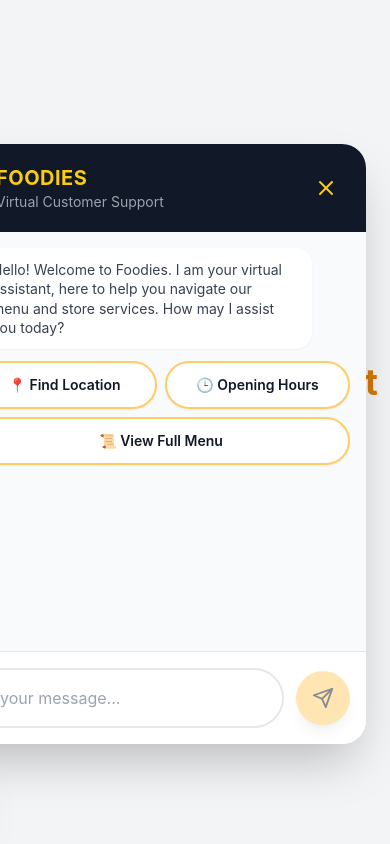
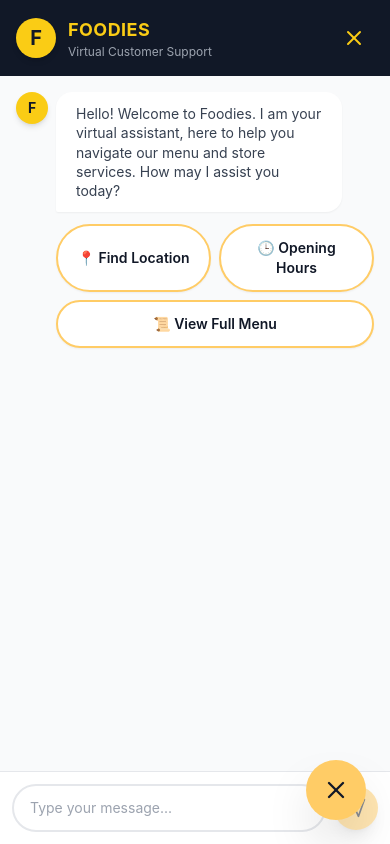
Before and after one commit to ZChigz/foodies_chatbot, a React (Vite) app in the folder frontend/: page / in a window 390 px wide. Both pictures are taken after a click on the button 336 px from the left and 787 px from the top of the page. Built offline with nearby package versions, Linux system fonts and the light colour scheme; a web font is replaced by a local one.

Commit message:
feat: add mobile-friendly responsive chat interface

```diff
--- a/frontend/src/FoodiesChatWidget.jsx
+++ b/frontend/src/FoodiesChatWidget.jsx
@@ -116,7 +116,7 @@
   };
 
   return (
-    <div className="fixed bottom-6 right-6 z-50">
+    <>
       <AnimatePresence>
         {isOpen && (
           <motion.div
@@ -124,18 +124,18 @@
             animate={{ opacity: 1, scale: 1, y: 0 }}
             exit={{ opacity: 0, scale: 0.8, y: 20 }}
             transition={{ type: 'spring', stiffness: 300, damping: 25 }}
-            className="mb-4 w-[450px] h-[600px] bg-white rounded-3xl shadow-2xl flex flex-col overflow-hidden"
+            className="fixed z-50 bg-white shadow-2xl transition-all duration-300 inset-0 w-full h-full rounded-none md:bottom-5 md:right-5 md:w-[400px] md:h-[600px] md:rounded-2xl flex flex-col overflow-hidden"
           >
             {/* Header - Dark with Yellow FOODIES text */}
-            <div className="bg-gray-900 p-5 shadow-lg">
+            <div className="bg-gray-900 p-4 md:p-5 shadow-lg">
               <div className="flex items-center justify-between">
                 <div className="flex items-center space-x-3">
-                  <div className="w-12 h-12 bg-yellow-400 rounded-full flex items-center justify-center shadow-md">
-                    <span className="text-2xl font-bold text-gray-900">F</span>
+                  <div className="w-10 h-10 md:w-12 md:h-12 bg-yellow-400 rounded-full flex items-center justify-center shadow-md">
+                    <span className="text-xl md:text-2xl font-bold text-gray-900">F</span>
                   </div>
                   <div>
-                    <h3 className="text-yellow-400 font-bold text-xl tracking-wide">FOODIES</h3>
-                    <p className="text-gray-400 text-sm">Virtual Customer Support</p>
+                    <h3 className="text-yellow-400 font-bold text-lg md:text-xl tracking-wide">FOODIES</h3>
+                    <p className="text-gray-400 text-xs md:text-sm">Virtual Customer Support</p>
                   </div>
                 </div>
                 <button
@@ -225,22 +225,23 @@
             </div>
 
             {/* Input - Large rounded field with yellow send button */}
-            <form onSubmit={handleSubmit} className="p-4 bg-white border-t border-gray-200">
-              <div className="flex items-center space-x-3">
+            <form onSubmit={handleSubmit} className="p-3 md:p-4 bg-white border-t border-gray-200">
+              <div className="flex items-center space-x-2 md:space-x-3">
                 <input
                   type="text"
                   value={input}
                   onChange={(e) => setInput(e.target.value)}
                   placeholder="Type your message..."
-                  className="flex-1 px-6 py-4 text-base rounded-full border-2 border-gray-200 focus:outline-none focus:ring-2 focus:ring-[#FFCC66] focus:border-transparent transition-all placeholder:text-gray-400"
+                  className="flex-1 px-4 py-3 md:px-6 md:py-4 text-sm md:text-base rounded-full border-2 border-gray-200 focus:outline-none focus:ring-2 focus:ring-[#FFCC66] focus:border-transparent transition-all placeholder:text-gray-400"
                   disabled={isLoading}
                 />
                 <button
                   type="submit"
                   disabled={isLoading || !input.trim()}
-                  className="bg-[#FFCC66] text-[#111827] p-4 rounded-full hover:bg-yellow-500 disabled:opacity-50 disabled:cursor-not-allowed transition-all shadow-lg hover:shadow-xl transform hover:scale-105 font-bold"
+                  className="bg-[#FFCC66] text-[#111827] p-3 md:p-4 rounded-full hover:bg-yellow-500 disabled:opacity-50 disabled:cursor-not-allowed transition-all shadow-lg hover:shadow-xl transform hover:scale-105 font-bold"
                 >
-                  <Send size={22} />
+                  <Send size={20} className="md:hidden" />
+                  <Send size={22} className="hidden md:block" />
                 </button>
               </div>
             </form>
@@ -251,7 +252,7 @@
       {/* Launcher Button - Yellow with black icon */}
       <motion.button
         onClick={() => setIsOpen(!isOpen)}
-        className="bg-[#FFCC66] text-[#111827] p-4 rounded-full shadow-2xl hover:shadow-yellow-400/50 transition-all hover:bg-yellow-500"
+        className="fixed bottom-6 right-6 z-50 bg-[#FFCC66] text-[#111827] p-4 rounded-full shadow-2xl hover:shadow-yellow-400/50 transition-all hover:bg-yellow-500"
         whileHover={{ scale: 1.1, rotate: 5 }}
         whileTap={{ scale: 0.95 }}
         animate={!isOpen ? { y: [0, -10, 0] } : {}}
@@ -259,7 +260,7 @@
       >
         {isOpen ? <X size={28} /> : <MessageCircle size={28} />}
       </motion.button>
-    </div>
+    </>
   );
 };
 
```
